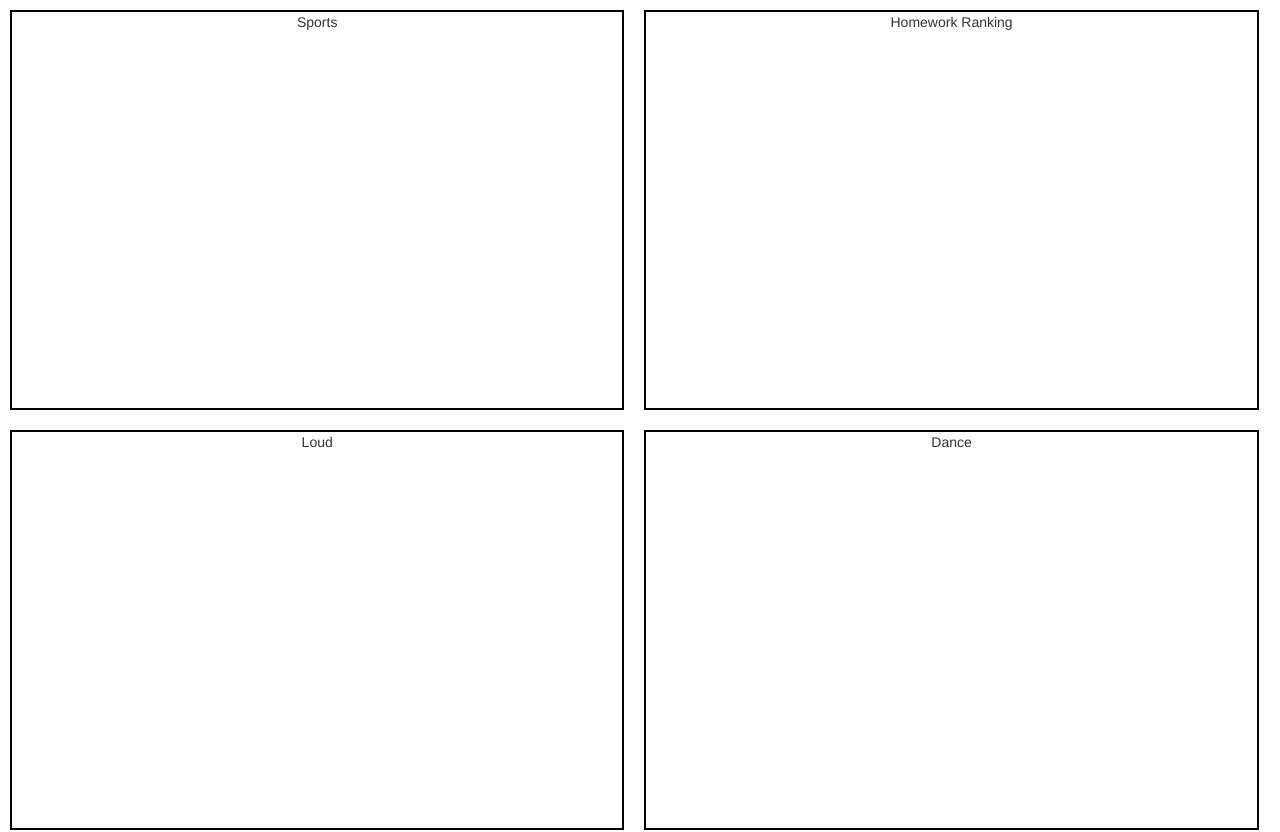
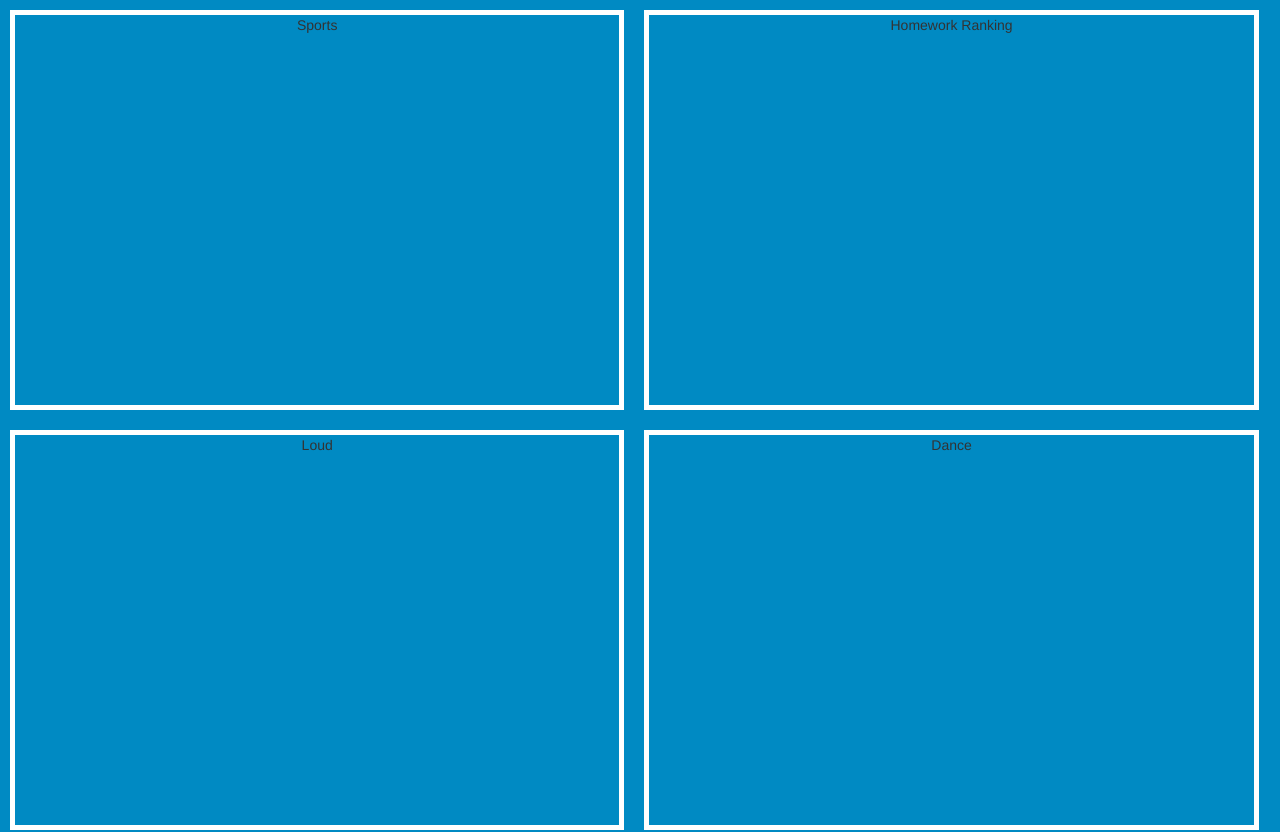
Before and after one commit to karen-edith/clock, a React (Create React App) app in the folder digclock/: page /ThisWeek in a window 1280 px wide. Shown: the top 832 px of the page. Built offline with nearby package versions, Linux system fonts and the light colour scheme.

Commit message:
Styling actvities page

```diff
--- a/digclock/src/ThisWeek.css
+++ b/digclock/src/ThisWeek.css
@@ -6,4 +6,9 @@
   text-align: center;
   height: 400px;
   margin: 10px;
+  border: 5px solid white;
 }
+
+.activitiesContainer{
+  background-color: #008ac3;
+}
--- a/digclock/src/ThisWeek.jsx
+++ b/digclock/src/ThisWeek.jsx
@@ -4,7 +4,7 @@ import './ThisWeek.css';
 class ThisWeek extends Component {
   render() {
     return (
-      <div>
+      <div className='activitiesContainer'>
         <div className='Sports'> Sports </div>
         <div className='Ranking'> Homework Ranking </div>
         <div className='Loud'> Loud </div>
```
